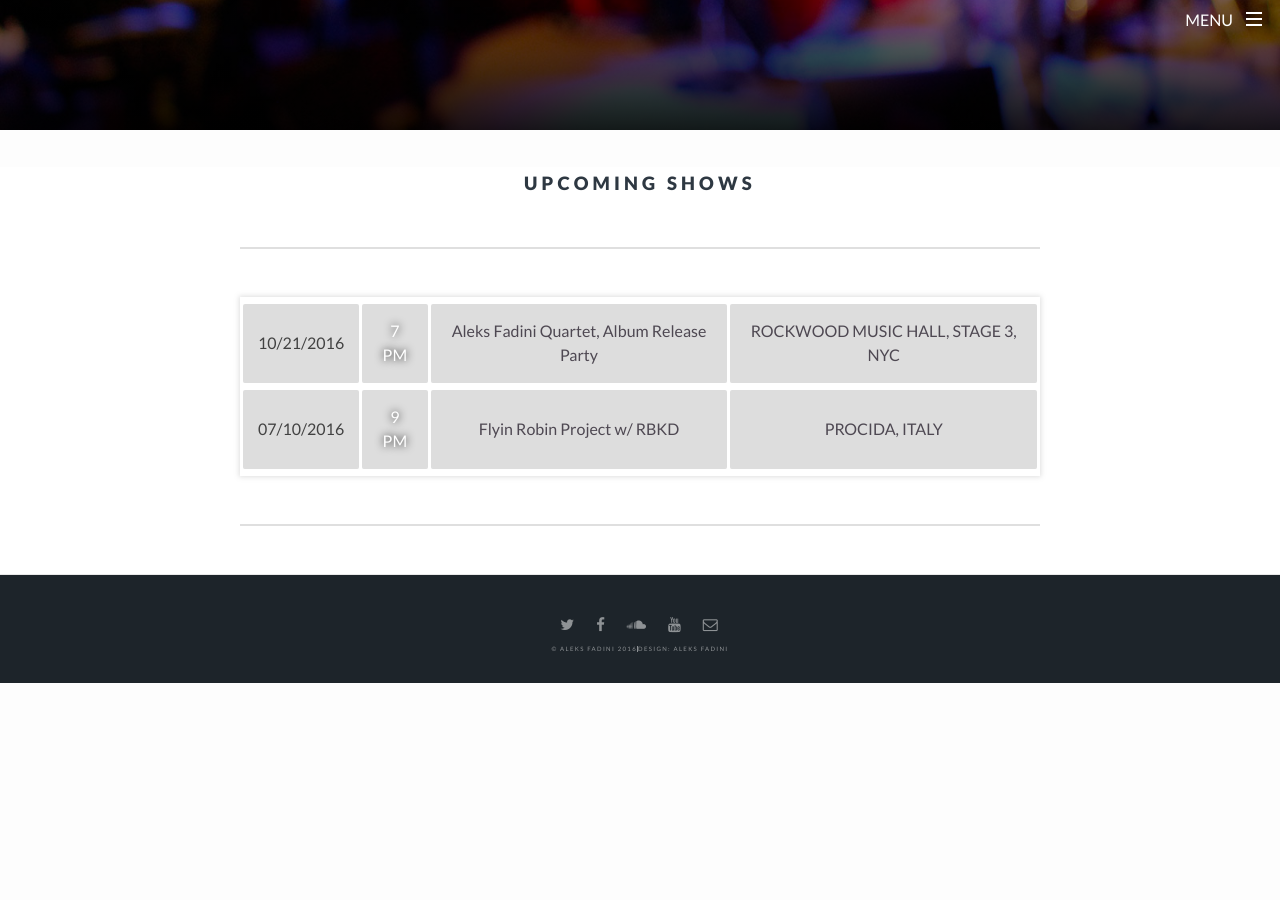
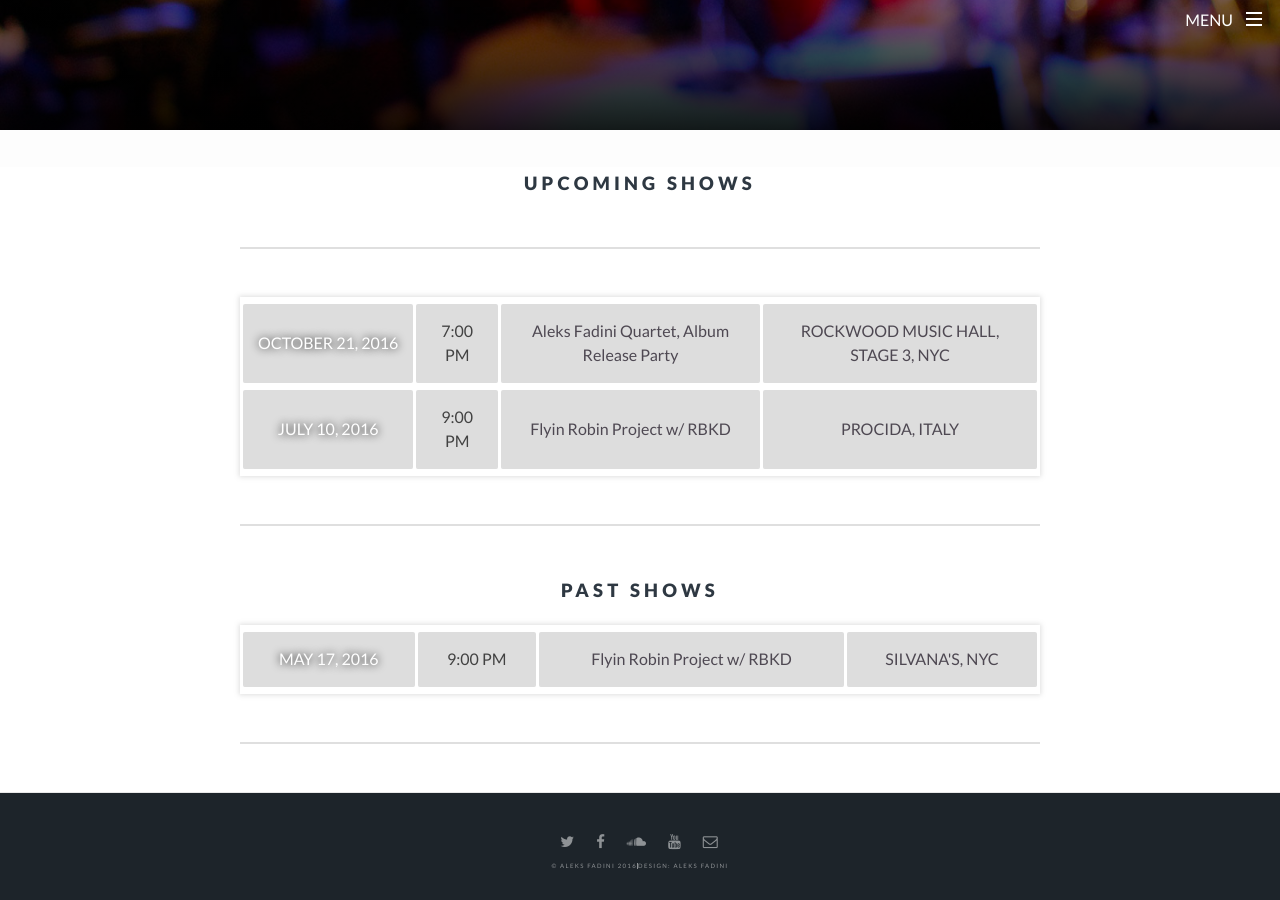
Before and after one commit to danvisintainer/aleksfadini, a Jekyll site: the page built from shows.html, in a window 1280 px wide and 900 px high, scrolled down 500 px. Built offline with Jekyll 4.4.1, drawn with Linux system fonts in a browser that asks for light colours; before the commit the page ends 1183 px from its top, so only the background shows below that; some of the changed lines change nothing that is shown.

Commit message:
superbuggy countdown but fun

```diff
--- a/_data/gigs.yml
+++ b/_data/gigs.yml
@@ -1,9 +1,14 @@
 - date: 10/21/2016
-  time: 7 pm
+  time: "19:00"
   name: Aleks Fadini Quartet, Album Release Party
   location: Rockwood Music Hall, Stage 3, NYC
 
 - date: 07/10/2016
-  time: 9 pm
+  time: "21:00"
   name: Flyin Robin Project w/ RBKD
   location: Procida, Italy
+
+- date: 05/17/2016
+  time: "21:00"
+  name: Flyin Robin Project w/ RBKD
+  location: Silvana's, NYC
--- a/_sass/_layout.scss
+++ b/_sass/_layout.scss
@@ -1068,7 +1068,7 @@
 */
 
 
-
+.nobr { white-space: nowrap }
 
 hr {
     border: 0;
@@ -1611,7 +1611,7 @@
         td:nth-child(2), td:nth-child(1) {
             color: $grey-color-dark;
         }
-        td:nth-child(2) {
+        td:nth-child(1) {
             color: rgb(255, 255, 255);
             text-shadow: 0px 0px 8px #040404;
         }
@@ -1652,4 +1652,14 @@
                 padding: 15px;
             }
         }
-}
+
+            .countdown     {
+        position: relative;
+        z-index: 3;
+        top: 0px;
+right: 380%;
+    width: 480%;
+
+        background-color: #ddd;
+    }
+}
--- a/assets/js/gigs.js
+++ b/assets/js/gigs.js
@@ -1,21 +1,7 @@
 // Gigs Automation Script
 
-// First, show the next gig in the "next gig" section (note: it should be added to the index page somehow, one day)
-    // Append the "Next Gig Section"
-    // Append the nextGig
-    // Apply the countdown on hover
+$(function() {
 
-// Determine what is the Next Gig
-  // cycle through every gig, if a gig is future do nothing
-  // if a gig is past, take the previous one and check that it is in the future or present, if yes, put it in future gigs
-
-//Move older gigs in Past Gigs section
-  // Append the Past Gigs section
-  // cycle through every gig, if a gig is future Add Countdown on hover
-  // if a gig is past, move it to the past gigs section
-
-
-$(function() {
 
 // define useless functions
 var $gigstable = $('.gigstable');
@@ -27,6 +13,8 @@
 console.log('$gigslist.length',$gigslist.length);
 
 // used stuff
+var $upcomingDiv = $(".upcomingshows");
+console.log(' $upcomingDiv:',  $upcomingDiv);
 var $gigArray = [0,0];
 console.log(' initializing $gigArray:',  $gigArray);
 var $gigRows = $('tr');
@@ -37,8 +25,12 @@
 var $gigRowschild = $(":nth-child(1)", $gigRows[0]);
 var $textinsidediv = $gigRowschild.text();
 console.log(' $textinsidediv',  $textinsidediv);
+var $now = new Date();
+var $nextGigIndex = 99999;
+var $numberofpastgigs = 0;
+var $numberoffuturegigs = 0;
 
-// create an array with all the gigs: in this form gigsarray[i]=[date,time, name, locatiion]
+// create an array with all the gigs: in this form gigArray[i]=[date,time, name, locatiion]
 for (i = 0; i < $totalGigs; i++) {
       console.log('i=', i);
       $gigArray[i]=[0,0,0,0];
@@ -56,10 +48,289 @@
 };
 
 
-console.log($gigArray[1][1]);
+
+var $str = $gigArray[0][0].concat($gigArray[0][1]);
+
+      console.log(' $str:', $str);
+var $dateinjs = new Date($str);
+      console.log(' $dateinjs', $dateinjs);
 
 
-  });
+//gigDate function: extracts the date from its gigArray row element (Called gigrow, should be taken from $gigArray[n])
+gigDate = function (gigrow) {
+  var $dateplustime = gigrow[0].concat(gigrow[1]);
+  var $gigDate = new Date($dateplustime);
+  return $gigDate;
+};
+// (test)
+$try = gigDate($gigArray[0]);
+console.log(' $gigdatefunction $gigArray[0]', $try);
+
+
+
+
+//Extract month name from a date
+
+getMonthName = function (dateinformat) {
+    var mNumber = dateinformat.getMonth();
+    var mName = ["January", "February", "March", "April", "May", "June", "July", "August", "September", "October", "November", "December"];
+    return mName[mNumber];
+};
+
+console.log(' $getMonthName $gigArray[0]', getMonthName($try));
+
+//Extract month name from its gigArray row element (Called gigrow, should be taken from $gigArray[n])
+
+getMonthNameFromArray = function (gigrow) {
+    var $dateInFormat = gigDate(gigrow);
+    var $monthName = getMonthName($dateInFormat);
+    return $monthName;
+};
+
+var $finaltry = getMonthNameFromArray($gigArray[0]);
+console.log(' $getMonthName $gigArray[0]', $finaltry);
+
+//Generates full date as string from its gigArray row element (Called gigrow, should be taken from $gigArray[n])
+
+getDateWritten = function (gigrow) {
+    var $YearWritten = gigDate(gigrow).getFullYear();
+    var $MonthWritten = getMonthNameFromArray(gigrow);
+    var $DayWritten = gigDate(gigrow).getDate();
+    var $dateWritten = $MonthWritten + " " + $DayWritten + ", "+ $YearWritten;
+    return $dateWritten;
+};
+
+var $longdate = getDateWritten($gigArray[2]);
+console.log(' $longdate $gigArray[2]', $longdate);
+
+
+// function: transforms a date into a TIME in AM/PM string
+function format_time(date_obj) {
+  // formats a javascript Date object into a 12h AM/PM time string
+  var hour = date_obj.getHours();
+  var minute = date_obj.getMinutes();
+  var amPM = (hour > 11) ? " PM" : " AM";
+  if(hour > 12) {
+    hour -= 12;
+  } else if (hour == 0) {
+    hour = "12";
+  }
+  if (minute < 10) {
+    minute = "0" + minute;
+  }
+  return hour + ":" + minute + amPM;
+};
+
+
+
+//Generates Am/PM day as string from its gigArray row element (Called gigrow, should be taken from $gigArray[n])
+
+getTimeWritten = function (gigrow) {
+    var $24hourstime = gigDate(gigrow);
+    var $12hourstime = format_time($24hourstime);
+    return $12hourstime;
+};
+
+console.log(' getTimeWritten($gigArray[0])', getTimeWritten($gigArray[0]));
+
+// div test
+
+
+
+console.log(' $now', $now);
+console.log('initializing $nextGigIndex', $nextGigIndex);
+
+//Move older gigs in Past Gigs section
+  // Append the Past Gigs section
+var $pastGigsDiv = $( "<div id='pastshows'>  <h3> Past Shows </h3> <table> <tbody> </tbody> </table> </div> <hr/>" );
+var $pastGigsTable = $pastGigsDiv.children()[1];
+var $pastGigsTbody = $(":nth-child(1)", $pastGigsTable);
+var $temppastshow = "";
+$( "#gigssection" ).append( $pastGigsDiv );
+$pastGigsDiv.hide();
+
+console.log(' $pastGigsDiv', $pastGigsDiv);
+console.log(' $pastGigsTable', $pastGigsTable);
+console.log(' $pastGigsTbody', $pastGigsTbody);
+
+//element hidden unless there are gigs there are gigs at some point
+
+
+
+
+
+
+
+
+
+// countdown function
+
+function getTimeRemaining(endtime){
+  var t = Date.parse(endtime) - Date.parse(new Date());
+  var seconds = Math.floor( (t/1000) % 60 );
+  var minutes = Math.floor( (t/1000/60) % 60 );
+  var hours = Math.floor( (t/(1000*60*60)) % 24 );
+  var days = Math.floor( t/(1000*60*60*24) );
+  return {
+    'total': t,
+    'days': days,
+    'hours': hours,
+    'minutes': minutes,
+    'seconds': seconds
+  };
+};
+
+
+//create a clock
+
+var $clock = $('<div id="clockdiv"> Days: <span class="days"></span><br> Hours: <span class="hours"></span><br> Minutes: <span class="minutes"></span><br> Seconds: <span class="seconds"></span> </div>');
+
+// var $countDownDiv = $( "<div class='countdown'>  <h3> Countdown </h3> </div>" );
+// $countDownDiv.show();
+
+
+
+  // cycle through every gig,
+
+
+
+
+        var $tempCountDownDiv = [0,0];
+
+  for (i = 0; i < $totalGigs; i++) {
+
+
+
+    var $gigDateFromArray = gigDate($gigArray[i]);
+    console.log("$gigRows[",i,"]", $gigRows[i]);
+    var $tempgigDate = getDateWritten($gigArray[i]);
+    var $tempgigTime = getTimeWritten($gigArray[i]);
+    var $tempgigName = ($gigArray[i][2]);
+    var $tempgigLocation = ($gigArray[i][3]);
+
+
+           // if a gig is future...
+    if ($now < $gigDateFromArray) {
+        //...replace date with written format
+        $(":nth-child(1)", $gigRows[i]).replaceWith("<td class='nobr'> "+ getDateWritten($gigArray[i])+ " </td>");
+        //...replace time with written format
+        $(":nth-child(2)", $gigRows[i]).replaceWith("<td> "+ getTimeWritten($gigArray[i])+ " </td>");
+        //.. Add Countdown section
+        $tempCountDownDiv[i] = $( "<div class='countdown'>"+ i +"  <h3> Countdown </h3> </div>" );
+
+        console.log(        "$tempCountDownDiv[i]",$tempCountDownDiv[i]);
+        $($gigRows[i]).append( $tempCountDownDiv[i] );
+        $tempCountDownDiv[i].hide();
+      $numberoffuturegigs = ($numberoffuturegigs + 1);
+    }
+     else
+    {
+        // if a gig is past, generate the corresponding info...
+        console.log('si in effetti va spostat a past, numero', i);
+        $numberofpastgigs = ($numberofpastgigs + 1);
+
+
+
+        console.log("details of gigs:",$tempgigDate, $tempgigTime, $tempgigName, $tempgigLocation);
+
+        $temppastshow = $("<tr>  <td class='nobr'>" + $tempgigDate + " </td> <td>" + $tempgigTime + " </td> <td>" + $tempgigName + "</td> <td>" + $tempgigLocation + " </td> </tr>");
+        console.log("$temppastshow",$temppastshow);
+        //... then move it to the past section
+        $gigRows[i].remove();
+        $($pastGigsTbody).append($temppastshow);
+
+        // if a gig is past, take the previous one and check that it is in the future or present, if yes, it's $nextGigIndex
+            if (gigDate($gigArray[i-1]) > $now) {
+              $nextGigIndex = (i - 1);
+            }
+           else
+           {}
+    };
+
+  };
+
+// show past gigs section if there are any
+if ( $numberofpastgigs > 0)
+  {
+      $pastGigsDiv.show();
+  }
+else
+  {
+
+  };
+
+
+// Bind countdown on hover
+
+
+setInterval(function(){
+
+  for (i = 0; i < $numberoffuturegigs; i++) {
+        var $gigRowsi = $($gigRows[i]);
+        if($gigRowsi.is(":hover")) {
+           $tempCountDownDiv[i].fadeIn();
+           var $clockTime = getTimeRemaining(gigDate($gigArray[i]));
+           var $clock = $('<div id="clockdiv"> Days: <span class="days">'+ $clockTime.days +'</span><br> Hours: <span class="hours"></span><br> Minutes: <span class="minutes"></span><br> Seconds: <span class="seconds"></span> </div>');
+           $tempCountDownDiv[i].append($clock);
+           console.log("$clockTime",$clockTime);
+        }
+        else {
+           $tempCountDownDiv[i].fadeOut();
+           //        $tempCountDownDiv[0].show();
+        }
+
+  }
+}, 200);
+
+
+
+
+
+
+
+
+//if ( $numberoffuturegigs > 0) {
+
+
+
+    //if pointer hovers on any $tr,
+
+
+
+     //   than find out which one, then append the respective countdown and show it
+
+
+      // then append the respective countdown and show it
+
+
+
+
+
+
+
+
+//  }
+//else
+  //{
+
+ // };
+
+
+
+// Determine what is the Next Gig
+
+
+console.log('updated $nextGigIndex', $nextGigIndex);
+
+// Last, show the next gig in the "next gig" section (note: it should be added to the index page somehow, one day)
+    // Append the "Next Gig Section"
+    // Append the nextGig
+    // Apply the countdown on hover
+
+
+});
+
+
 
 
 
@@ -73,6 +344,19 @@
 
 
 
-//Transform a date string from a number to extended format
+
 
 //Calculate countdown to a selected date and time
+
+
+
+
+
+
+
+// Redundant:
+
+
+// Determine what is the Next Gig
+  // cycle through every gig, if a gig is future do nothing
+  // if a gig is past, take the previous one and check that it is in the future or present, if yes, put it in future gigs
--- a/shows.html
+++ b/shows.html
@@ -5,8 +5,9 @@
 permalink: /shows
 ---
 
-<div class="inner wrapper upcomingshows">
+<div id="gigssection" class="inner wrapper upcomingshows">
 
+  <div id="upcominggigs">
     <h3> Upcoming Shows </h3>
     <hr/>
           <table>
@@ -14,7 +15,7 @@
 
               {% for gig in site.data.gigs %}
               <tr>
-        <td>
+                <td .nobr>
                   {{ gig.date }}
                 </td>
                 <td>
@@ -31,8 +32,8 @@
 
             </tbody>
           </table>
+  </div>
 
- <script src='/assets/js/gigs.js' type="text/javascript"></script>
 
 <!--
   <h3> Past Shows </h3>
@@ -61,3 +62,5 @@
   <hr/>
 
 </div>
+
+<script src='/assets/js/gigs.js' type="text/javascript"></script>
```
Lines whose indentation alone changed are shown as unchanged.
